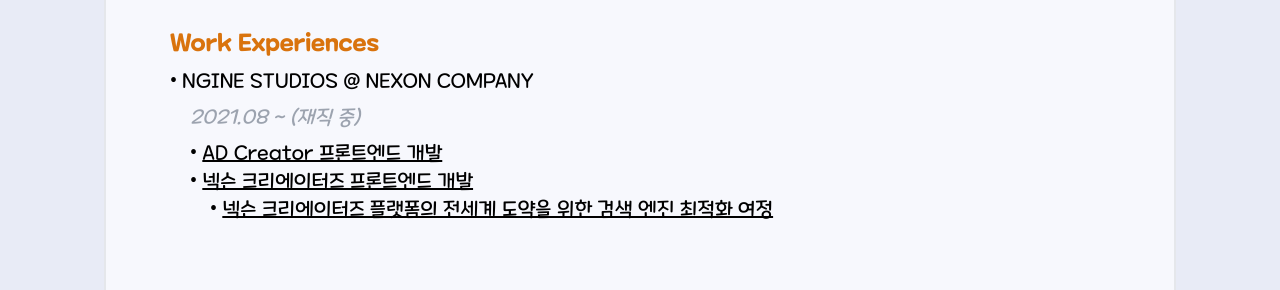
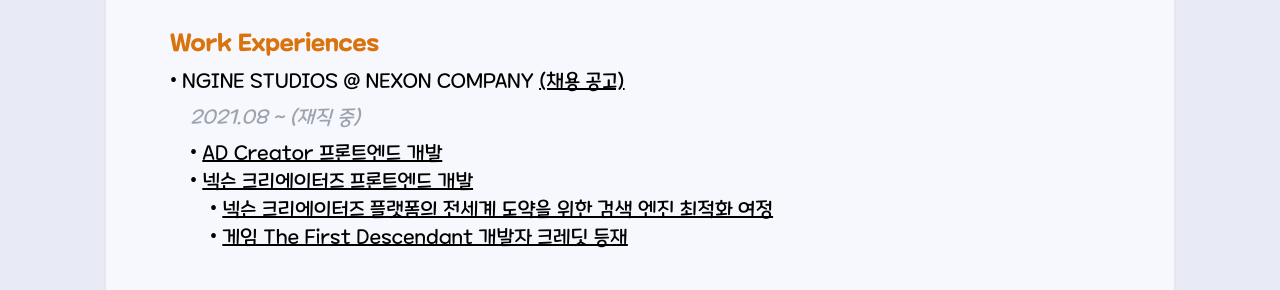
Before and after one commit to RieLCho/rielcho.xyz, a React (Vite) app: page / in a window 1280 px wide. Shown: the part 639-929 px from the top of the page. Built offline with nearby package versions, Linux system fonts and the light colour scheme.

Commit message:
feat: added tfd link (#13)

```diff
--- a/src/App.tsx
+++ b/src/App.tsx
@@ -24,7 +24,7 @@
 
 const Main = () => {
     return (
-        <body className="h-fit w-full 2xl:px-64 xl:px-16 lg:px-16 md:px-8 sm:px-2">
+        <body className="h-fit w-full 2xl:px-64 xl:px-16 lg:px-16 md:px-8 sm:px-0">
             <div
                 className="2xl:px-48 xl:px-16 lg:px-16 md:px-8 sm:px-6
                 2xl:py-20 xl:py-20 lg:py-16 md:py-8 sm:py-6
--- a/src/main/WorkExperiences.tsx
+++ b/src/main/WorkExperiences.tsx
@@ -7,7 +7,12 @@
         <div className="flex flex-col gap-2">
             <Title>Work Experiences</Title>
             <SubTitle>
-                <Dot>NGINE STUDIOS @ NEXON COMPANY</Dot>
+                <Dot>
+                    NGINE STUDIOS @ NEXON COMPANY{' '}
+                    <a href={'https://career.nexon.com/user/recruit/member/postList?joinCorp=GN'} target="_blank">
+                        <span className="underline">(채용 공고)</span>
+                    </a>
+                </Dot>
             </SubTitle>
             <div className="pl-5">
                 <Italic>2021.08 ~ (재직 중)</Italic>
@@ -42,6 +47,15 @@
                             </SubTitle>
                         </a>
                     </div>
+                    <div className="pl-5">
+                        <a href={'https://x.com/jini_QwQ/status/1808043158485586000'} target="_blank">
+                            <SubTitle>
+                                <Dot>
+                                    <span className="underline">게임 The First Descendant 개발자 크레딧 등재</span>
+                                </Dot>
+                            </SubTitle>
+                        </a>
+                    </div>
                 </SubTitle>
             </div>
         </div>
```
